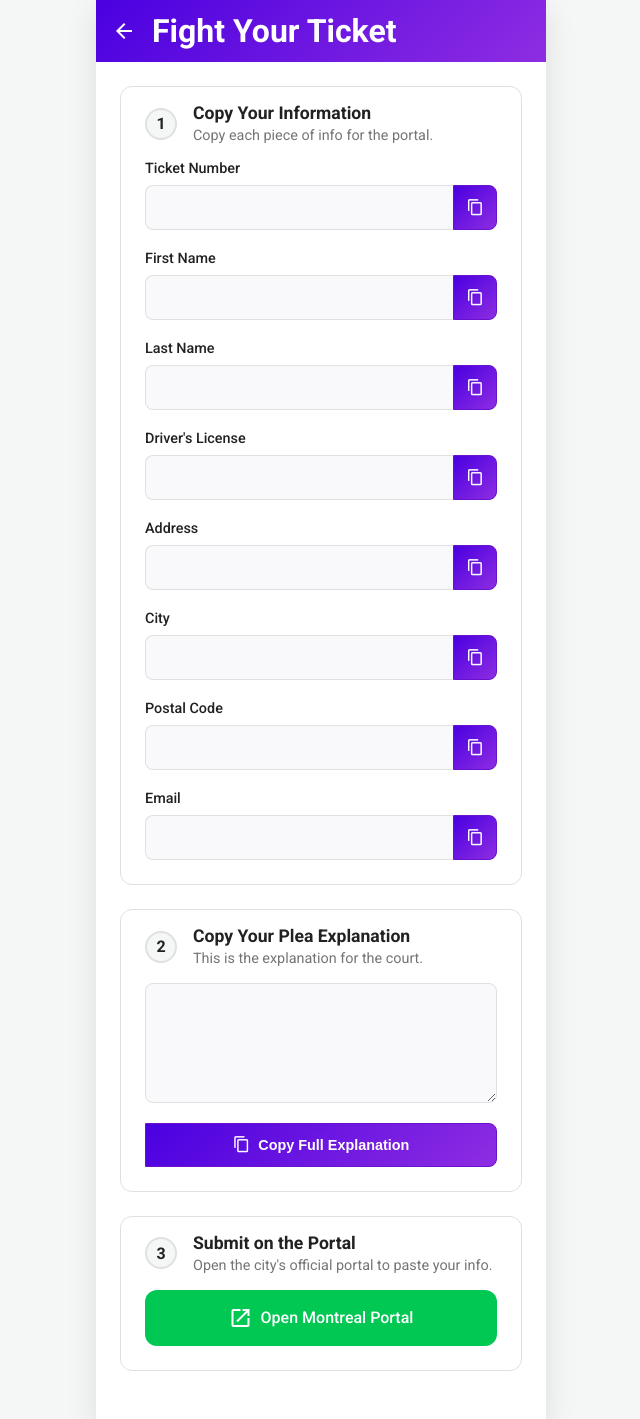
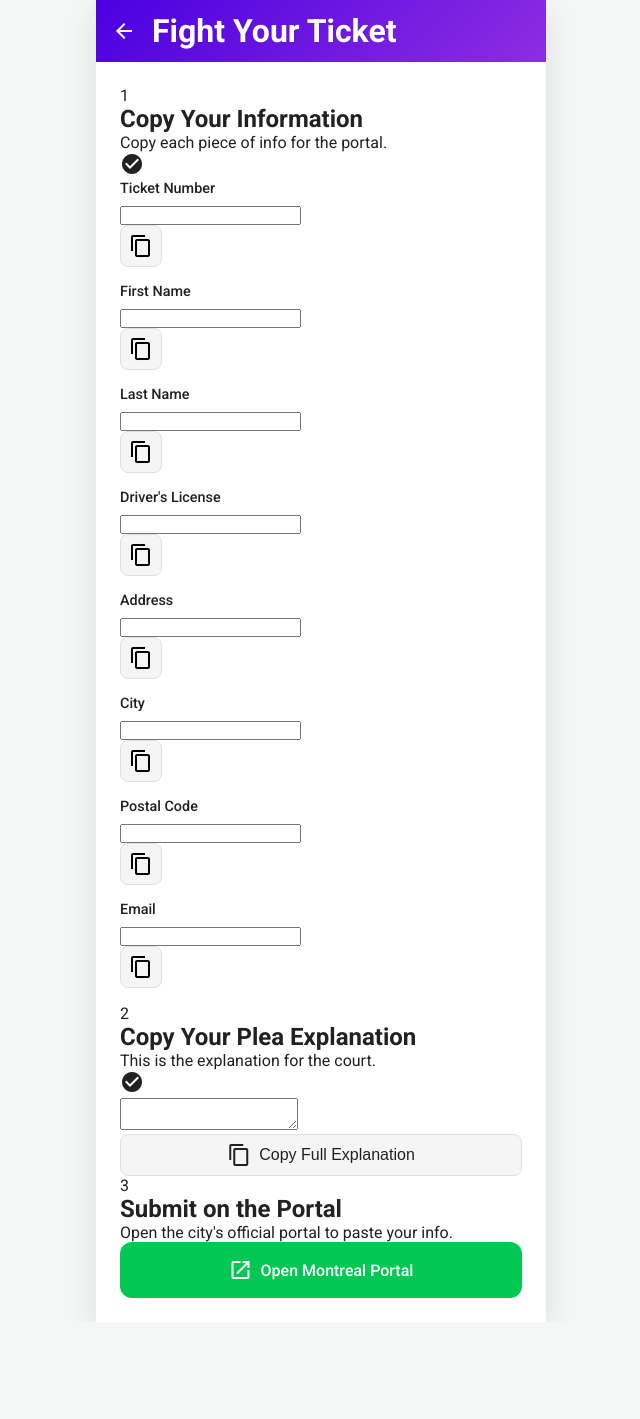
Before and after one commit to Aamm5845/parking-ticket-app-v3, a Flask app: template templates/plea_helper.html in a window 1280 px wide. Shown: the whole page, without its empty margins (319-959 px from the left). After the commit the page ends 1298 px from the top, so only its background shows below. Run offline with Flask 3, Linux system fonts and the light colour scheme; the template is opened without the code that fills it, so the values that code supplies are empty.

Commit message:
Update style.css

```diff
--- a/static/style.css
+++ b/static/style.css
@@ -34,13 +34,8 @@
 /* --- Main Content Area --- */
 .app-main { flex-grow: 1; padding: 1.5rem; overflow-y: auto; }
 
-/* --- Sign In Screen --- */
-.signin-container { display: flex; flex-direction: column; justify-content: center; align-items: center; text-align: center; height: 100%; }
-.signin-logo { max-width: 220px; height: auto; margin-bottom: 0.5rem; }
-.signin-container p { font-size: 1rem; color: var(--text-light); margin-top: 0.5rem; margin-bottom: 2.5rem; }
-
 /* --- Action Card (Home Page) --- */
-.action-card { padding: 0; } /* Remove padding for stepper */
+.action-card { padding: 1rem; }
 .action-card h2 { font-size: 1.25rem; margin-bottom: 1.5rem; text-align: center; font-weight: 500; }
 .action-buttons { display: flex; flex-direction: column; gap: 1rem; }
 .divider { text-align: center; margin: 1.5rem 0; color: var(--text-light); font-weight: 500; }
@@ -63,32 +58,21 @@
 .input-group input:focus, .input-group textarea:focus { outline: none; border-color: var(--primary-accent-color); box-shadow: 0 0 0 3px rgba(106, 27, 203, 0.2); }
 #ticket_image { display: none; }
 .ocr-status { display: none; text-align: center; margin-top: 1.5rem; padding: 0.8rem; border-radius: 8px; font-weight: 500; background-color: #e3f2fd; color: #1e88e5; }
+.form-actions-group { display: flex; gap: 1rem; margin-top: 1.5rem; }
 
 /* --- Scanning Overlay --- */
 .scanning-overlay { background-color: rgba(0, 0, 0, 0.6); position: fixed; top: 0; left: 0; width: 100%; height: 100%; z-index: 1000; display: flex; flex-direction: column; justify-content: center; align-items: center; display: none; }
 .scanning-overlay img { width: 100px; margin-bottom: 1rem; }
 .scanning-overlay p { color: white; font-size: 1.2rem; font-weight: 500; }
 
-/* --- NEW: Stepper Styles --- */
-.stepper .step { background-color: var(--card-background); border-radius: 12px; margin-bottom: 1.5rem; border: 1px solid var(--border-color); transition: all 0.3s ease-in-out; }
-.step-header { display: flex; align-items: center; padding: 1rem 1.5rem; cursor: default; }
-.step-number { display: flex; align-items: center; justify-content: center; width: 32px; height: 32px; border-radius: 50%; background-color: var(--background-color); border: 2px solid var(--border-color); font-weight: 600; color: var(--text-secondary); margin-right: 1rem; transition: all 0.3s ease-in-out; }
-.step-title h2 { font-size: 1.1rem; font-weight: 600; margin: 0; }
-.step-title p { font-size: 0.9rem; color: var(--text-light); margin: 0.25rem 0 0; }
-.step-status { margin-left: auto; }
-.step-status .check-icon { font-size: 28px; color: var(--success-color); transform: scale(0); transition: transform 0.3s ease-in-out; }
-.step.step-completed .step-number { background-color: var(--success-color); color: white; border-color: var(--success-color); }
-.step.step-completed .check-icon { transform: scale(1); }
-.step-content { padding: 0 1.5rem 1.5rem; }
-
-/* --- NEW: Plea Helper Copy Field Styles --- */
-.copy-group { margin-bottom: 1.25rem; }
-.copy-group:last-child { margin-bottom: 0; }
-.copy-group label { display: block; font-size: 0.9rem; font-weight: 500; color: var(--text-color); margin-bottom: 0.5rem; }
-.input-wrapper { display: flex; }
-.input-wrapper input[type="text"] { flex-grow: 1; border: 1px solid var(--border-color); background-color: #f9f9fb; padding: 0.75rem; border-radius: 8px 0 0 8px; font-family: 'Roboto', sans-serif; font-size: 1rem; color: var(--text-light); border-right: none; }
-.input-wrapper input:focus { outline: none; border-color: var(--primary-accent-color); box-shadow: 0 0 0 3px rgba(106, 27, 203, 0.2); position: relative; z-index: 1; }
-.copy-btn { display: inline-flex; align-items: center; justify-content: center; gap: 0.5rem; background-image: var(--primary-gradient); color: white; border: 1px solid var(--primary-accent-color); padding: 0.75rem; font-size: 0.9rem; font-weight: 600; border-radius: 0 8px 8px 0; cursor: pointer; transition: all 0.2s ease; }
-.copy-btn .material-icons { font-size: 1.1rem; }
-textarea { width: 100%; box-sizing: border-box; padding: 0.75rem; border: 1px solid var(--border-color); border-radius: 8px; font-family: 'Roboto', sans-serif; font-size: 1rem; min-height: 120px; margin-bottom: 1rem; background-color: #f9f9fb; }
+/* --- Plea Helper Page Styles --- */
 .back-button { color: white; text-decoration: none; display: flex; align-items: center; justify-content: center; }
+.helper-subtitle { text-align: center; color: var(--text-light); margin-bottom: 1.5rem; }
+.copy-group { margin-bottom: 1rem; }
+.copy-group label { display: block; font-size: 0.9rem; font-weight: 500; margin-bottom: 0.5rem; }
+.copy-item { display: flex; gap: 0.5rem; }
+.copy-item input { flex-grow: 1; background-color: #f9f9f9; border-right: none; border-top-right-radius: 0; border-bottom-right-radius: 0; }
+.copy-btn { padding: 0.5rem; background-color: var(--secondary-color); border: 1px solid var(--border-color); border-radius: 8px; cursor: pointer; display: flex; align-items: center; justify-content: center; }
+.copy-item .copy-btn { border-top-left-radius: 0; border-bottom-left-radius: 0; }
+.copy-group textarea { min-height: 120px; resize: vertical; }
+.copy-group .textarea-copy-btn { width: 100%; margin-top: 0.5rem; }
```
